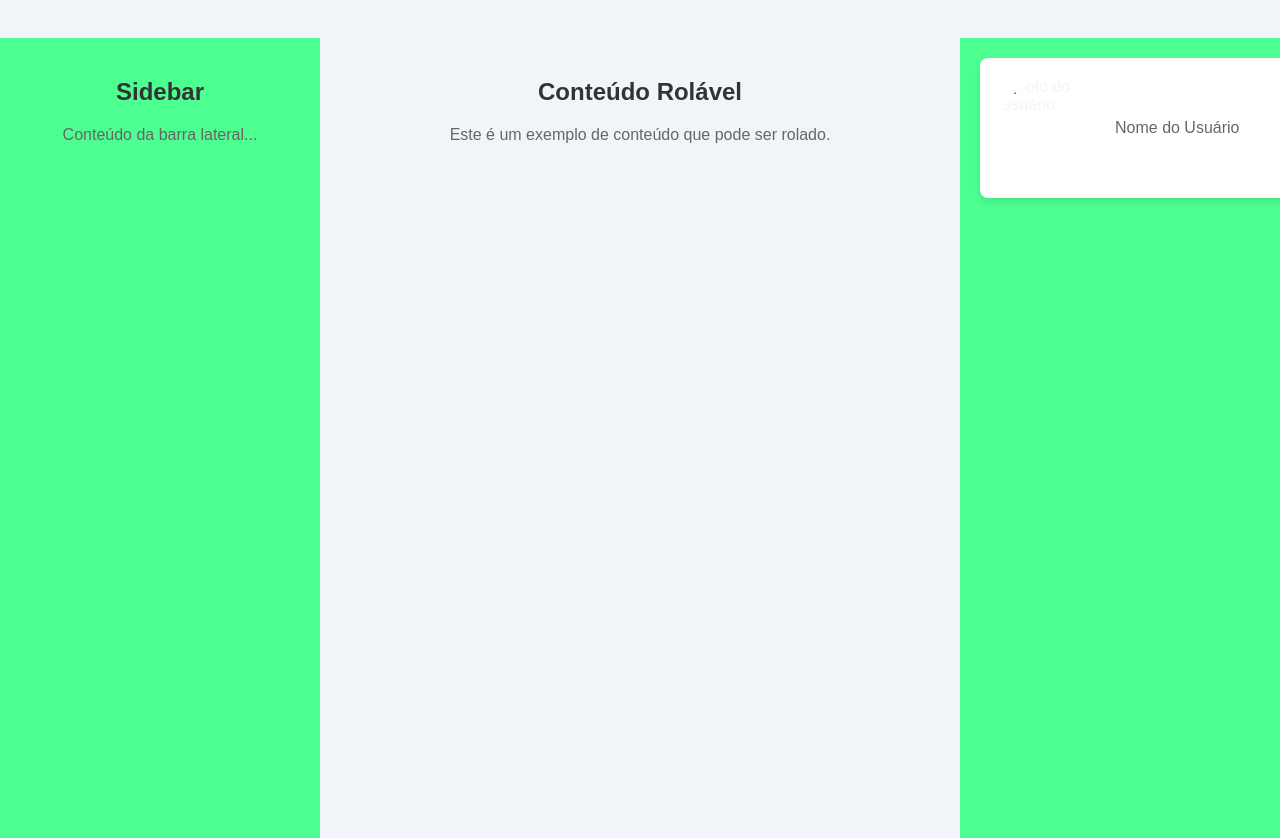
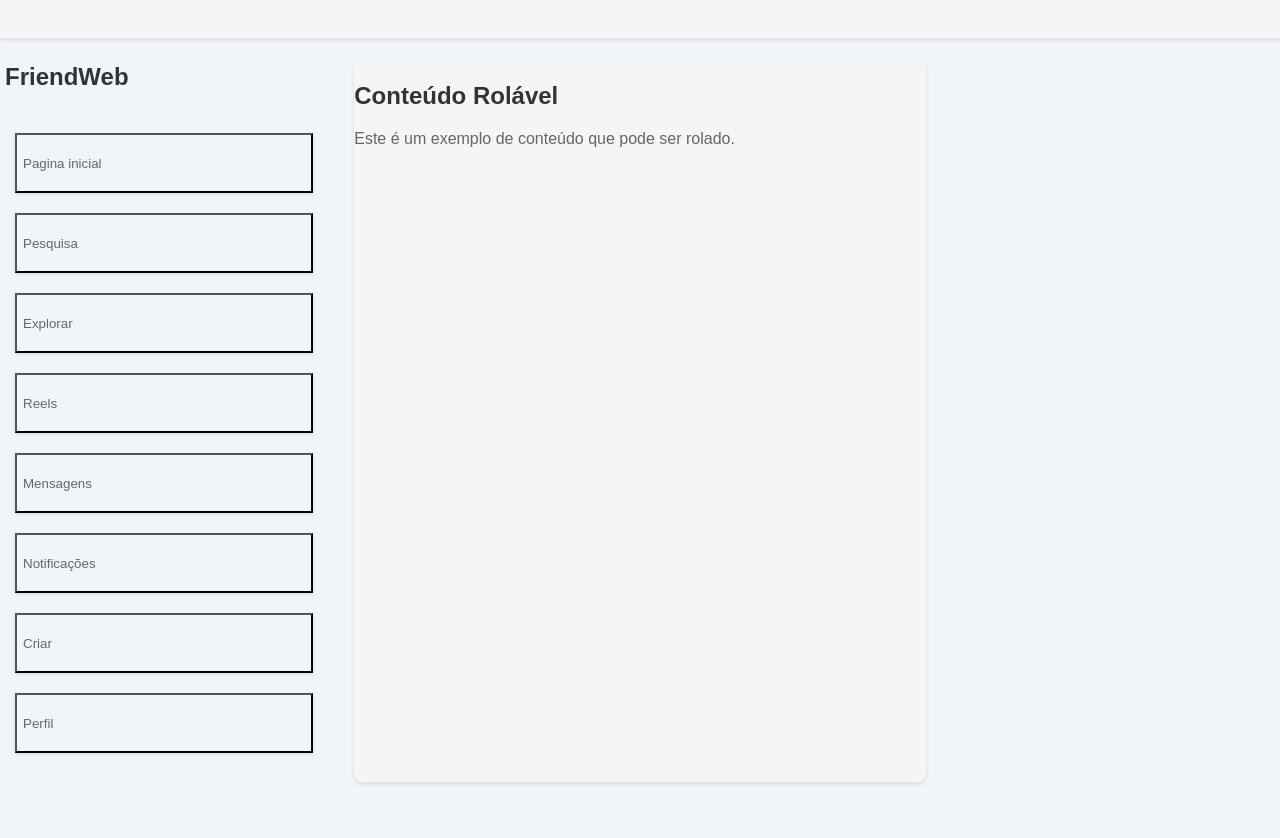
Before and after one commit to Gabriel-Felipe-Oliveira/Pag-login, a website: page html/Layout.html in a window 1280 px wide. After the commit the page ends 800 px from the top, so only its background shows below. Drawn offline with Linux system fonts and the light colour scheme.

Commit message:
Mudança css layout

```diff
--- a/css/layout.css
+++ b/css/layout.css
@@ -13,63 +13,69 @@ body, html {
 }
 
 body {
-  margin: 0;
+    margin: 0;
     font-family: 'Arial', sans-serif;
-    text-align: center;
-    background-color:var(--primary-color) ;
     color: var(--font-color);
-
-
+    background-color:  #f1f5f9;
 
 }
 
+
 .container {
+    padding: 5px;
 
     display: flex;
-    height: 100vh;
+    justify-content: space-between;
+    align-items: start;
+
+    min-height: 90vh;
+    min-width: 100vh;
 
 }
 
 .sidebar {
-   padding: 20px;
-    width: 25%;
 
-    position: fixed;
-    height: 100%;
-    overflow-y: auto;
-    box-sizing: border-box;
+
+  height: 90vh;
+  min-width: 25%;
+  display: grid;
+}
+
+.button-sidebar{
+    text-align: start;
+    background-color: #f1f5f9;
+    color: #ff0043;
+    border:gray transparent 1px;
+    box-shadow: 0 2px 4px rgba(0, 0, 0, 0.1);
+    margin: 10px;
 }
 
 .content {
-    margin-left: 25%;
-    margin-right: 25%;
-    flex: 1;
-    padding: 20px;
-    overflow-y: auto;
-    box-sizing: border-box;
-    background-color: var(--font-color);
-    height: 100%;
-    max-width: 50%;
+    background-color: #f5f5f5;
+    height: 90vh;
+    min-width: 45%;
+    margin-top: 1.5%;
+    border: gray transparent 1px;
+    border-radius: 8px;
+    box-shadow: 0 2px 4px rgba(0, 0, 0, 0.1); /* Adicionando uma sombra */
 
 }
 
 .extra-content {
-    width: 25%;
-/* Largura do terceiro bloco */
 
-    position: fixed;
-    padding: 20px;
-    right: 0;
-    height: 100%;
-    overflow-y: auto;
-    box-sizing: border-box;
+    height: 90vh;
+    min-width: 25%;
+
 }
 .cabecalho{
 
     width: 100%;
     padding: 10px;
     text-align: center;
-    background-color: var(--font-color);
+    background-color: #f5f5f5;
+    border: gray transparent 1px;
+
+    box-shadow: 0 2px 4px rgba(0, 0, 0, 0.1); /* Adicionando uma sombra */
 
 }
 .card {
--- a/html/Layout.html
+++ b/html/Layout.html
@@ -12,8 +12,56 @@
     <div class="container">
         <div class="sidebar">
             <!-- Conteúdo da barra lateral -->
-            <h2>Sidebar</h2>
-            <p>Conteúdo da barra lateral...</p>
+            <h2>FriendWeb</h2>
+
+            <button class="button-sidebar">
+                <div>
+                    <icon></icon>
+                    <p>Pagina inicial</p>
+                </div>
+            </button>
+            <button class="button-sidebar">
+                <div>
+                    <icon></icon>
+                    <p>Pesquisa</p>
+                </div>
+            </button>
+            <button class="button-sidebar">
+                <div>
+                    <icon></icon>
+                    <p>Explorar</p>
+                </div>
+            </button>
+            <button class="button-sidebar">
+                <div>
+                    <icon></icon>
+                    <p>Reels</p>
+                </div>
+            </button>
+            <button class="button-sidebar">
+                <div>
+                    <icon></icon>
+                    <p>Mensagens</p>
+                </div>
+            </button>
+            <button class="button-sidebar">
+                <div>
+                    <icon></icon>
+                    <p>Notificações</p>
+                </div>
+            </button>
+            <button class="button-sidebar">
+                <div>
+                    <icon></icon>
+                    <p>Criar</p>
+                </div>
+            </button>
+            <button class="button-sidebar">
+                <div>
+                    <icon></icon>
+                    <p>Perfil</p>
+                </div>
+            </button>
         </div>
 
         <div class="content">
@@ -26,10 +74,7 @@
         <div class="extra-content">
             <!-- Conteúdo do terceiro bloco -->
 
-        <div class="card">
-            <img class="user-img"  alt="Foto do Usuário">
-            <p>Nome do Usuário</p>
-        </div>
+
 
         </div>
     </div>
```
